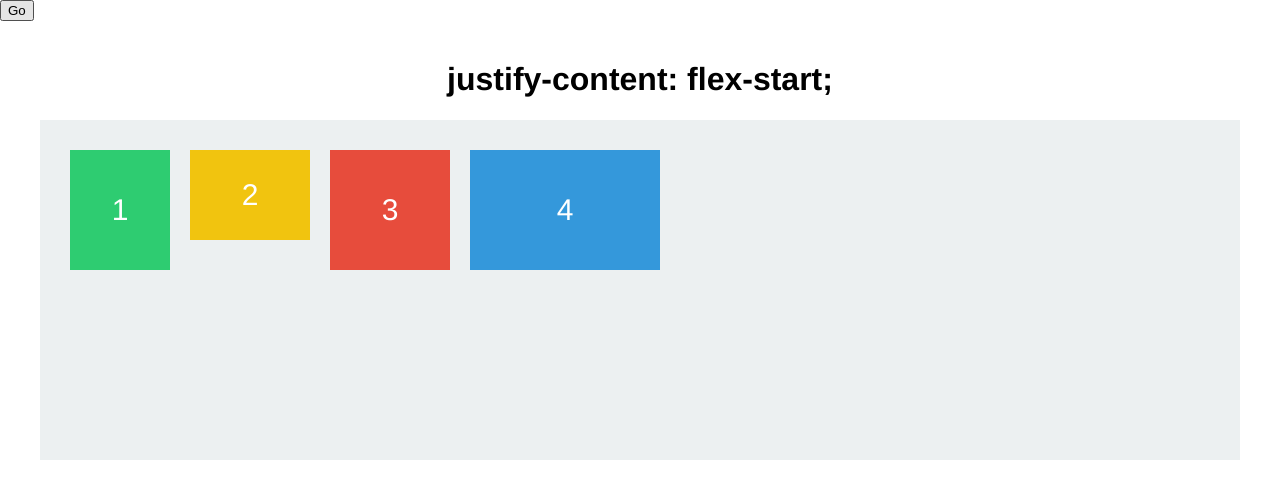
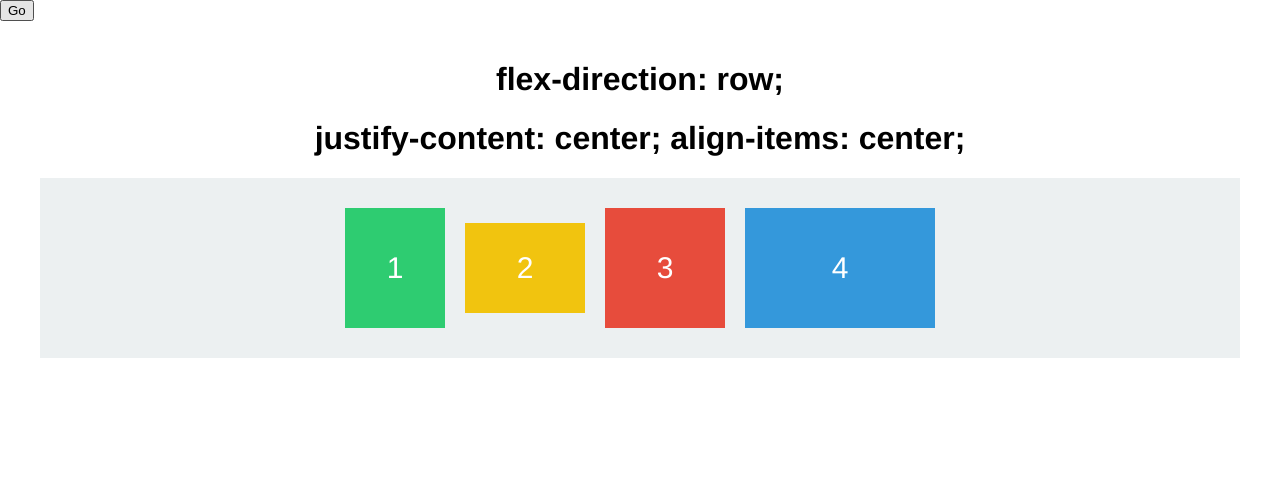
Before and after one commit to scottdomes/flexbox-tutorial, a React (Create React App) app: page / in a window 1280 px wide. Shown: the top 498 px of the page. Built offline with nearby package versions, Linux system fonts and the light colour scheme.

Commit message:
Added align items tutorial

```diff
--- a/src/App.css
+++ b/src/App.css
@@ -35,27 +35,34 @@ h1 {
 
 #container2 {
   display: flex;
-  flex-direction: row;
-  align-items: stretch;
-  height: 300px;
+
+  /*height: 300px;*/
 }
 
 #container2.stage1 {
-  align-items: stretch;
+  flex-direction: row;
+  align-items: center;
+  justify-content: center;
 }
 
 #container2.stage2 {
-  align-items: flex-start;
+  flex-direction: column;
+  align-items: center;
+  justify-content: center;
 }
 
 #container2.stage3 {
-  align-items: flex-end;
+  align-items: center;
 }
 
 #container2.stage4 {
   align-items: stretch;
 }
 
+/*#container2.stage4 .square2 {
+  height: auto !important;
+}
+*/
 #container2.stage5 {
   align-items: baseline;
 }
--- a/src/App.js
+++ b/src/App.js
@@ -2,12 +2,16 @@ import React, { Component } from 'react';
 import './App.css';
 
 const text = [
-  'justify-content: flex-start;',
-  'justify-content: flex-end;',
-  'justify-content: center;',
-  'justify-content: space-around;',
-  'justify-content: space-between;',
+  'justify-content: center; align-items: center;',
+  'justify-content: center; align-items: center;',
+  'align-items: center;',
+  'align-items: stretch;',
+  'align-items: baseline;',
+]
 
+const text2 = [
+  'flex-direction: row;',
+  'flex-direction: column;'
 ]
 
 class App extends Component {
@@ -16,7 +20,7 @@ class App extends Component {
 
   animate() {
     this.i++
-    if (this.i === 5) {
+    if (this.i === 2) {
       this.i = 0
     }
     this.setState({ stage: 'stage' + (this.i + 1) }, () => {
@@ -31,10 +35,13 @@ class App extends Component {
   }
 
   getDimensions(id) {
+    console.log(document.getElementById(id).getBoundingClientRect())
     const cont = document.getElementById('container2')
     return {
       top: document.getElementById(id).getBoundingClientRect().top - cont.getBoundingClientRect().top,
-      left: document.getElementById(id).getBoundingClientRect().left - cont.getBoundingClientRect().left
+      left: document.getElementById(id).getBoundingClientRect().left - cont.getBoundingClientRect().left,
+      width: document.getElementById(id).getBoundingClientRect().width,
+      height: document.getElementById(id).getBoundingClientRect().height
     }
   }
 
@@ -42,7 +49,7 @@ class App extends Component {
     const cont = document.getElementById('container2')
     return {
       width: cont.getBoundingClientRect().with - 40,
-      height: cont.getBoundingClientRect().height - 40
+      height: cont.getBoundingClientRect().height - 40,
     }
   }
 
@@ -59,6 +66,7 @@ class App extends Component {
   render() {
     return (
       <div>
+        <h1>{text2[this.i]}</h1>
         <h1>{text[this.i]}</h1>
         <div id="app">
           <div id="container" style={this.state.cont}>
```
